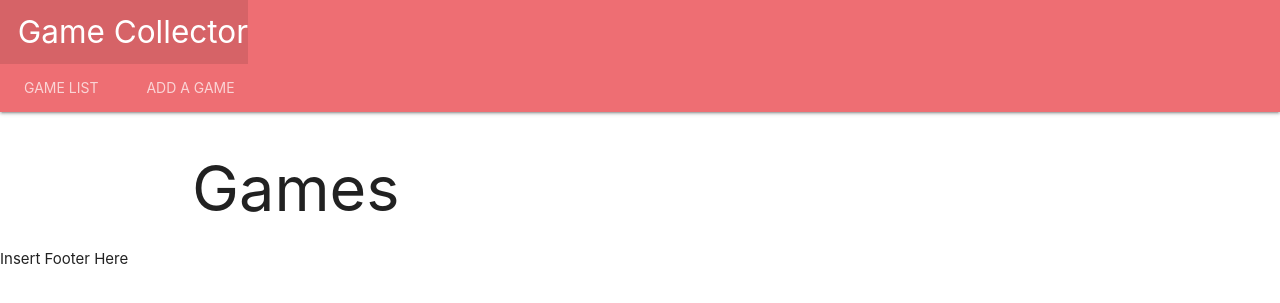
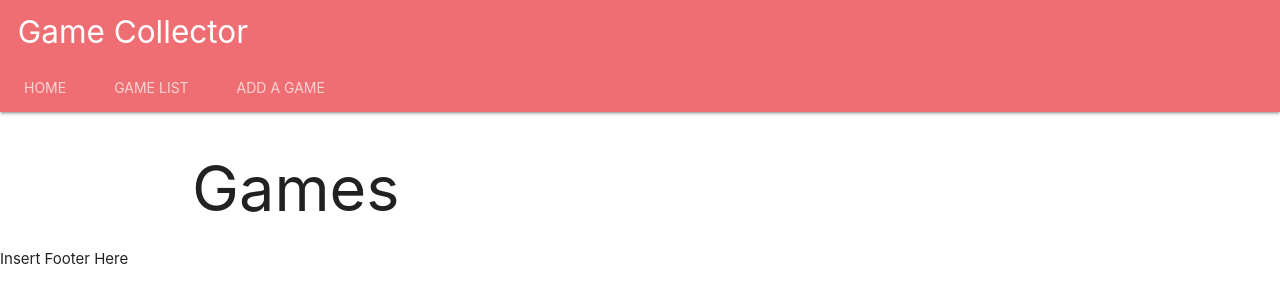
Before and after one commit to ArmadaDev25/gameCollector_django, a Django app: page /games/ in a window 1280 px wide. Shown: the top 303 px of the page. Run offline with Django 4.2, Linux system fonts and the light colour scheme; data that the repository does not hold is empty.

Commit message:
Did some work on the header

```diff
--- a/gameCollector_project/main_app/templates/base.html
+++ b/gameCollector_project/main_app/templates/base.html
@@ -10,12 +10,13 @@
         <nav class="nav-extended">
             <div class="nav-wrapper">
                 <ul>
-                    <li><a href="/" class="left brand-logo">&nbsp;&nbsp;Game Collector</a></li>
+                    <li class="left brand-logo">&nbsp;&nbsp;Game Collector</li>
                 </ul>
 
             </div>
             <div class="nav-content">
                 <ul class="tabs tabs-transparent">
+                    <li class="tab"><a href="/">Home</a></li>
                     <li class="tab"><a href="{% url 'game_list'%}">Game List</a></li>
                     <li class="tab"><a href="{% url 'game_form' %}">Add A Game</a></li>
                 </ul>
```
